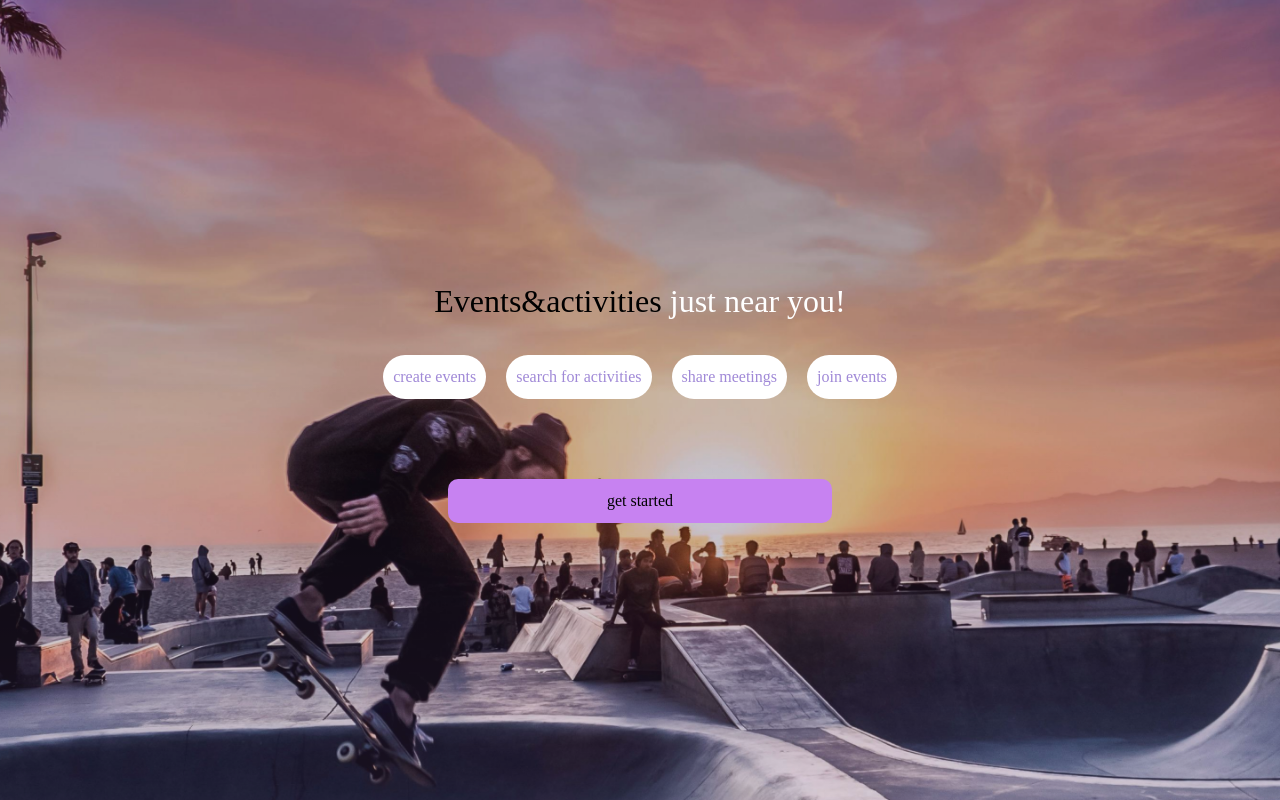
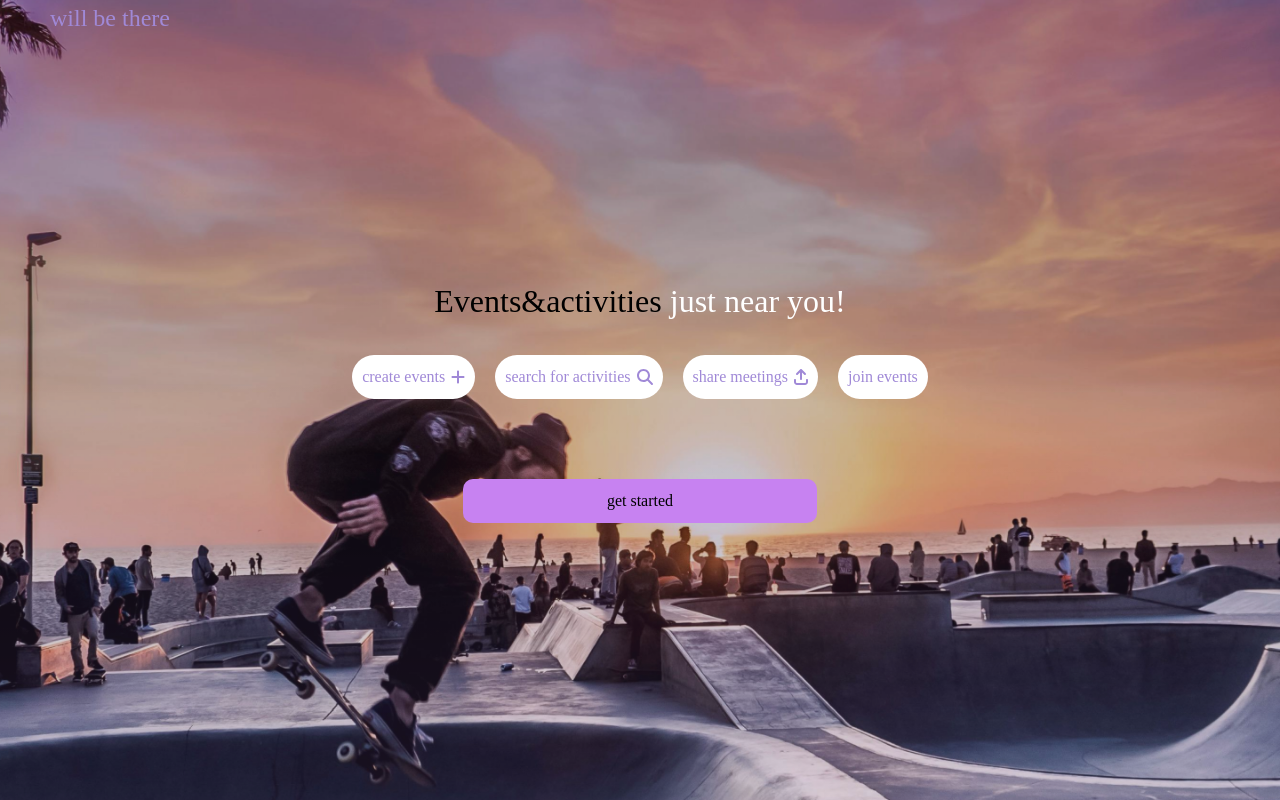
Before and after one commit to Hemazyn/WillBeThere-RSVP, a React (Vite) app: page / in a window 1280 px wide. Built offline with nearby package versions, Linux system fonts and the light colour scheme; a web font is replaced by a local one.

Commit message:
updated the UI

```diff
--- a/src/pages/Landing/index.jsx
+++ b/src/pages/Landing/index.jsx
@@ -1,16 +1,25 @@
+import { Link } from "react-router-dom";
 import Button from "../../components/Button";
 import styles from "./landing.module.css";
+import { FontAwesomeIcon } from "@fortawesome/react-fontawesome";
+import { faArrowUpFromBracket, faMagnifyingGlass, faPlus } from "@fortawesome/free-solid-svg-icons";
 
 function Landing() {
   return (
     <div className={styles.landing}>
+            <nav>
+                <div className={styles.logo}>
+        <Link to="/">will be there</Link>
+      </div>
+            </nav>
       <p>
         Events&activities <span>just near you!</span>
       </p>
       <div className={styles.btns}>
-        <Button>create events</Button>
-        <Button>search for activities</Button>
-        <Button>share meetings</Button>
+        <Button>create events<FontAwesomeIcon icon={faPlus} /></Button>
+        <Button>search for activities
+          <FontAwesomeIcon icon={faMagnifyingGlass} /></Button>
+        <Button>share meetings <FontAwesomeIcon icon={faArrowUpFromBracket} /></Button>
         <Button>join events</Button>
       </div>
       <Button>get started</Button>
--- a/src/pages/Landing/landing.module.css
+++ b/src/pages/Landing/landing.module.css
@@ -8,12 +8,42 @@
   background-size: cover;
   background-position: center center;
   background-repeat: no-repeat;
+  position: relative;
+  padding: 15px;
+
+  @media screen and (min-width: 720px) {
+    & {
+      padding-inline: 50px;
+    }
+  }
 
   p {
     font-size: calc(32 / 16 * 1rem);
+        text-align: center;
+
+        @media screen and (min-width: 720px) {
+          & {
+                text-align: initial;
+            }
+        }
 
     span {
       color: #fff;
+    }
+  }
+}
+
+.logo {
+  color: #a089d7;
+  font-size: calc(24 / 16 * 1rem);
+  width: fit-content;
+  position: absolute;
+  top: 0;
+  left: 15px;
+
+  @media screen and (min-width: 720px) {
+    & {
+      left: 50px;
     }
   }
 }
@@ -38,6 +68,12 @@
     background-color: #c782f1;
     border-radius: 10px;
     padding: 10px;
-    width: 30%;
+    width: 100%;
+
+        @media screen and (min-width: 720px) {
+          & {
+                width: 30%;
+            }
+        }
   }
 }
```
